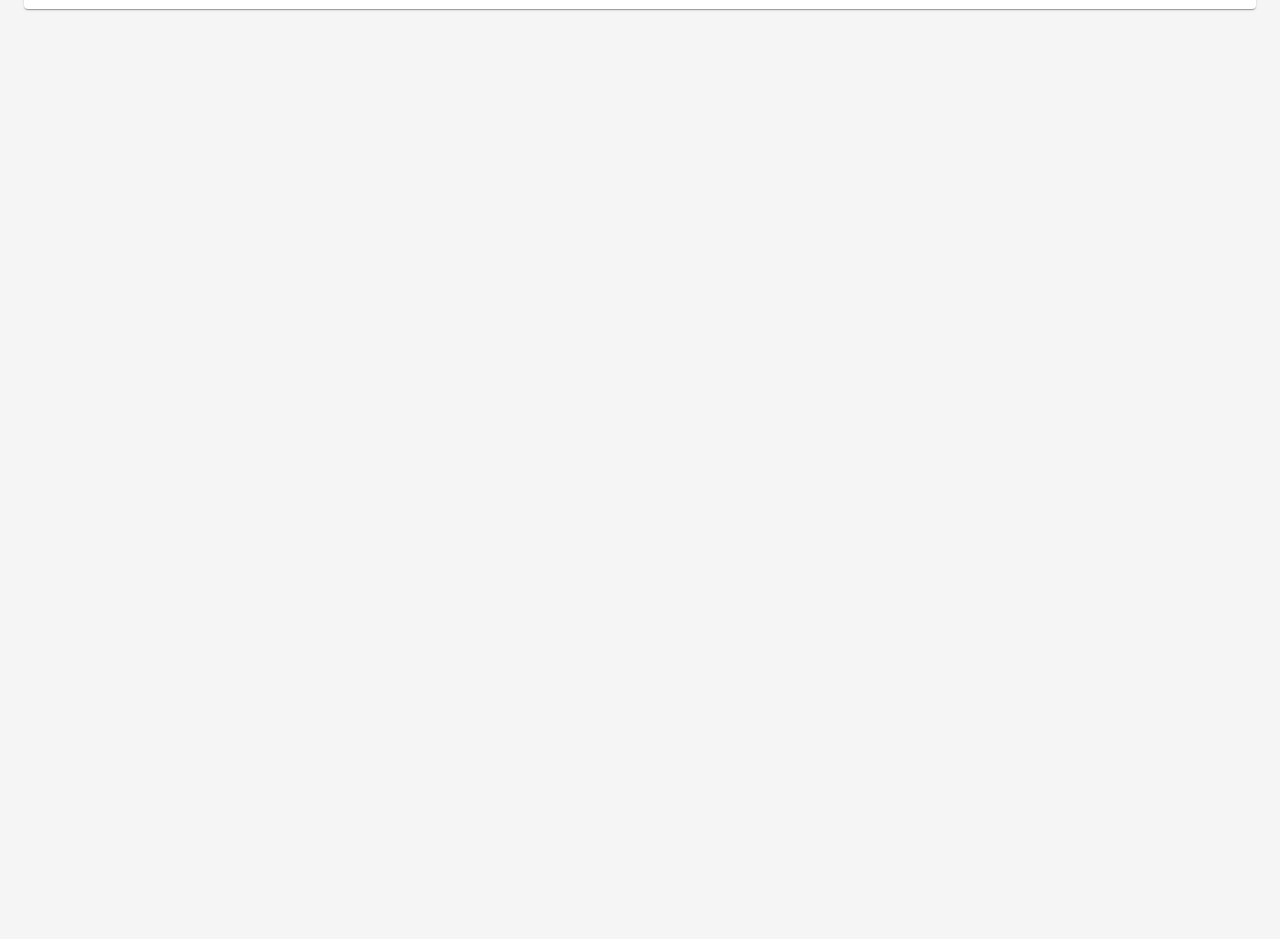
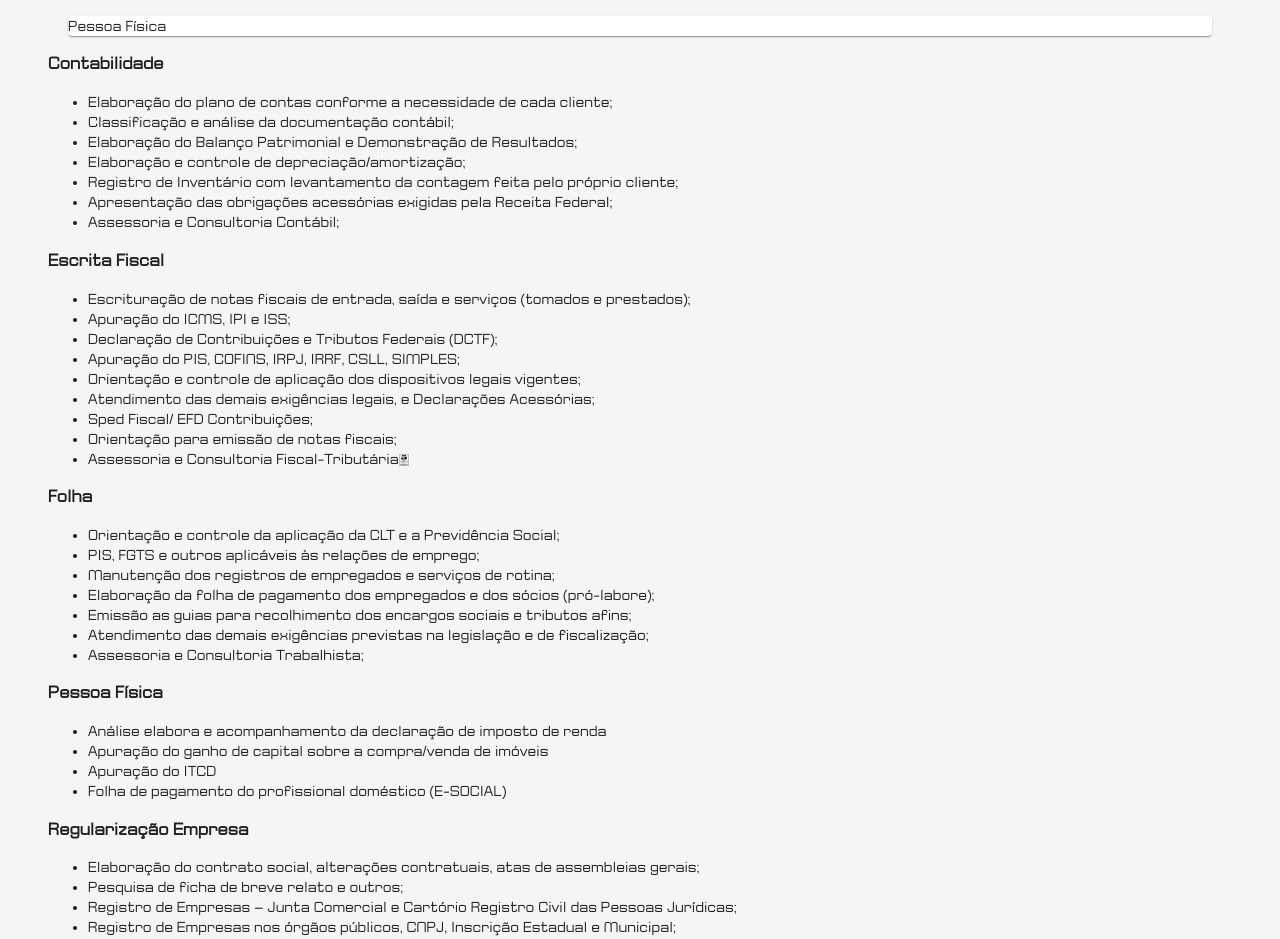
Before and after one commit to manoel-eduardo/menezesemoreira, a React (Create React App) app: page / in a window 1280 px wide. Shown: the part 728-1667 px from the top of the page. Before the commit the page ends 800 px from the top, so only its background shows below. Built offline with nearby package versions, Linux system fonts and the light colour scheme.

Commit message:
New services details

```diff
--- /dev/null
+++ b/src/components/details/contabilidade/contabilidade.tsx
@@ -0,0 +1,25 @@
+import React from 'react';
+import "slick-carousel/slick/slick.css";
+import "slick-carousel/slick/slick-theme.css";
+import {Box} from "@material-ui/core";
+
+class Contabilidade extends React.Component {
+    render() {
+        return (
+            <Box>
+                <h3>Contabilidade</h3>
+                <ul>
+                    <li>Elaboração do plano de contas conforme a necessidade de cada cliente;</li>
+                    <li>Classificação e análise da documentação contábil;</li>
+                    <li>Elaboração do Balanço Patrimonial e Demonstração de Resultados;</li>
+                    <li>Elaboração e controle de depreciação/amortização;</li>
+                    <li>Registro de Inventário com levantamento da contagem feita pelo próprio cliente;</li>
+                    <li>Apresentação das obrigações acessórias exigidas pela Receita Federal;</li>
+                    <li>Assessoria e Consultoria Contábil;</li>
+                </ul>
+            </Box>
+        );
+    }
+}
+
+export default Contabilidade;
--- a/src/components/details/details.tsx
+++ b/src/components/details/details.tsx
@@ -1,48 +1,21 @@
 import React from 'react';
 import "slick-carousel/slick/slick.css";
 import "slick-carousel/slick/slick-theme.css";
-import Slider from 'react-slick';
 import {Card, Container} from "@material-ui/core";
-import './Details.css';
+import './details.css';
+import Contabilidade from './contabilidade/contabilidade';
+import EscritaFiscal from './escrita-fiscal/escrita-fiscal';
+import Folha from './folha/folha';
+import RegularizacaoEmpresarial from './regularizacao-empresarial/regularizacao-empresarial';
+import PessoaFisica from './pessoa-fisica/pessoa-fisica';
 
 class Details extends React.Component {
     render() {
-        var settings = {
-            dots: true,
-            infinite: true,
-            arrows: true,
-            speed: 1600,
-            slidesToShow: 3,
-            slidesToScroll: 1,
-            autoplay: true,
-            autoplaySpeed: 4000,
-            pauseOnHover: true,
-            responsive: [
-                {
-                    breakpoint: 1024,
-                    settings: {
-                        slidesToShow: 2,
-                        slidesToScroll: 2,
-                        infinite: true,
-                        dots: true
-                    }
-                },
-                {
-                    breakpoint: 600,
-                    settings: {
-                        slidesToShow: 1,
-                        slidesToScroll: 1
-                    }
-                }
-            ]
-        };
-
         return (
             <Container>
-                <Slider {...settings}>
                 <div className={'Details-CardContainer'}>
                     <Card>
-                            Contabilidade
+                        Contabilidade.
                     </Card>
                 </div>
                 <div className={'Details-CardContainer'}>
@@ -65,7 +38,11 @@ class Details extends React.Component {
                         Pessoa Física
                     </Card>
                 </div>
-                </Slider>
+                <Contabilidade />
+                <EscritaFiscal />
+                <Folha />
+                <PessoaFisica />
+                <RegularizacaoEmpresarial />
             </Container>
         );
     }
--- /dev/null
+++ b/src/components/details/escrita-fiscal/escrita-fiscal.tsx
@@ -0,0 +1,27 @@
+import React from 'react';
+import "slick-carousel/slick/slick.css";
+import "slick-carousel/slick/slick-theme.css";
+import {Box} from "@material-ui/core";
+
+class EscritaFiscal extends React.Component {
+    render() {
+        return (
+            <Box>
+                <h3>Escrita Fiscal</h3>
+                <ul>
+                    <li>Escrituração de notas fiscais de entrada, saída e serviços (tomados e prestados);</li>
+                    <li>Apuração do ICMS, IPI e ISS;</li>
+                    <li>Declaração de Contribuições e Tributos Federais (DCTF);</li>
+                    <li>Apuração do PIS, COFINS, IRPJ, IRRF, CSLL, SIMPLES;</li>
+                    <li>Orientação e controle de aplicação dos dispositivos legais vigentes;</li>
+                    <li>Atendimento das demais exigências legais, e Declarações Acessórias;</li>
+                    <li>Sped Fiscal/ EFD Contribuições;</li>
+                    <li>Orientação para emissão de notas fiscais;</li>
+                    <li>Assessoria e Consultoria Fiscal-Tributária.</li>
+                </ul>
+            </Box>
+        );
+    }
+}
+
+export default EscritaFiscal;
--- /dev/null
+++ b/src/components/details/folha/folha.tsx
@@ -0,0 +1,25 @@
+import React from 'react';
+import "slick-carousel/slick/slick.css";
+import "slick-carousel/slick/slick-theme.css";
+import {Box} from "@material-ui/core";
+
+class Folha extends React.Component {
+    render() {
+        return (
+            <Box>
+                <h3>Folha</h3>
+                <ul>
+                    <li>Orientação e controle da aplicação da CLT e a Previdência Social;</li>
+                    <li>PIS, FGTS e outros aplicáveis às relações de emprego;</li>
+                    <li>Manutenção dos registros de empregados e serviços de rotina;</li>
+                    <li>Elaboração da folha de pagamento dos empregados e dos sócios (pró-labore);</li>
+                    <li>Emissão as guias para recolhimento dos encargos sociais e tributos afins;</li>
+                    <li>Atendimento das demais exigências previstas na legislação e de fiscalização;</li>
+                    <li>Assessoria e Consultoria Trabalhista;</li>
+                </ul>
+            </Box>
+        );
+    }
+}
+
+export default Folha;
--- /dev/null
+++ b/src/components/details/pessoa-fisica/pessoa-fisica.tsx
@@ -0,0 +1,22 @@
+import React from 'react';
+import "slick-carousel/slick/slick.css";
+import "slick-carousel/slick/slick-theme.css";
+import {Box} from "@material-ui/core";
+
+class PessoaFisica extends React.Component {
+    render() {
+        return (
+            <Box>
+                <h3>Pessoa Física</h3>
+                <ul>
+                    <li>Análise elabora e acompanhamento da declaração de imposto de renda</li>
+                    <li>Apuração do ganho de capital sobre a compra/venda de imóveis</li>
+                    <li>Apuração do ITCD</li>
+                    <li>Folha de pagamento do profissional doméstico (E-SOCIAL)</li>
+                </ul>
+            </Box>
+        );
+    }
+}
+
+export default PessoaFisica;
--- /dev/null
+++ b/src/components/details/regularizacao-empresarial/regularizacao-empresarial.tsx
@@ -0,0 +1,25 @@
+import React from 'react';
+import "slick-carousel/slick/slick.css";
+import "slick-carousel/slick/slick-theme.css";
+import {Box} from "@material-ui/core";
+
+class RegularizacaoEmpresarial extends React.Component {
+    render() {
+        return (
+            <Box>
+                <h3>Regularização Empresa</h3>
+                <ul>
+                    <li>Elaboração do contrato social, alterações contratuais, atas de assembleias gerais;</li>
+                    <li>Pesquisa de ficha de breve relato e outros;</li>
+                    <li>Registro de Empresas – Junta Comercial e Cartório Registro Civil das Pessoas Jurídicas;</li>
+                    <li>Registro de Empresas nos órgãos públicos, CNPJ, Inscrição Estadual e Municipal;</li>
+                    <li>Regularizações Diversas, alvarás e licenças;</li>
+                    <li>Abertura, encerramento, alterações, transferências de municípios/estados e outros;</li>
+                    <li>Certidões tributárias em geral;</li>
+                </ul>
+            </Box>
+        );
+    }
+}
+
+export default RegularizacaoEmpresarial;
```
Also changed, not shown: 1 other file (tests, documents, lock files or other folders). Lines whose indentation alone changed are shown as unchanged.
